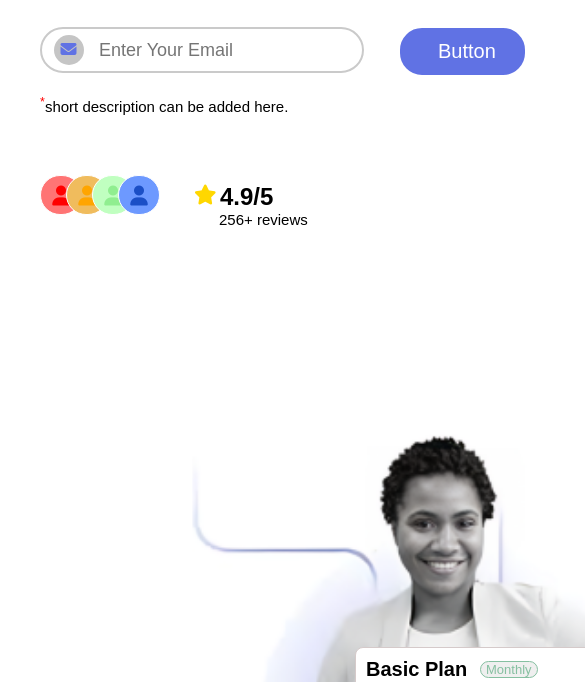
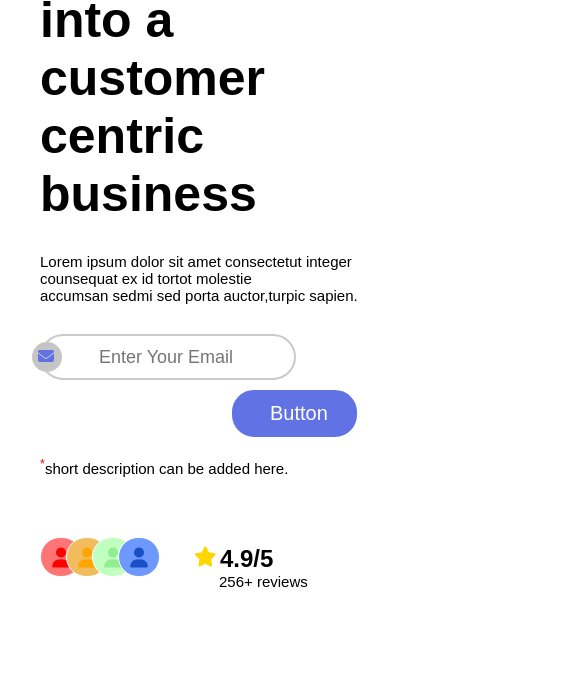
Before and after one commit to VishnusIdea/Codunt, a plain HTML site: page Project_Dashboard/index.html in a window 390 px wide. Shown: the part 554-1236 px from the top of the page, 585 px wide, since content can reach past the window. Drawn offline with Linux system fonts and the light colour scheme.

Commit message:
change css

```diff
--- a/Project_Dashboard/style.css
+++ b/Project_Dashboard/style.css
@@ -113,12 +113,7 @@ nav ul li a {
   display: block;
 }
 
-
-
 /* content */
-
-
-
 
 .content_area {
   display: flex;
@@ -175,7 +170,7 @@ nav ul li a {
   margin-top: -45px;
 }
 
-.submit{
+.submit {
   display: flex;
   flex-direction: column;
 }
@@ -280,9 +275,7 @@ nav ul li a {
   padding-left: 179px;
 }
 
-
 /*--------     image     ---------*/
-
 
 .image-contanier {
   display: grid;
@@ -291,7 +284,6 @@ nav ul li a {
 .picture {
   height: 329px;
   width: 100%;
-
 }
 
 .person_image {
@@ -370,11 +362,7 @@ nav ul li a {
   border-radius: 50px;
 }
 
-
-
 /*--------  media ---------*/
-
-
 
 nav .fas {
   display: none;
@@ -390,7 +378,7 @@ nav .fas {
     background: rgb(96, 114, 228);
     position: fixed;
     top: 0;
-        left:-200px;
+    left: -200px;
     width: 200px;
     height: 100vh;
     padding-top: 50px;
@@ -403,7 +391,7 @@ nav .fas {
     margin: 25px;
   }
 
-    nav  .fas {
+  nav .fas {
     position: absolute;
     top: 25px;
     right: 25px;
@@ -426,33 +414,46 @@ nav .fas {
     margin: 30px 30px;
   }
 
-
-
   .content_area {
     margin: 60px 5px;
-        width: 225%;
+    width: 100%;
   }
 
+  .mail-input {
+    width: 80%;
+  }
+
+  .mail-img {
+    margin-left: -264px;
+  }
+
+  .about-button2 {
+    margin-left: 60%;
+    margin-top: 10px;
+  }
 
   .about-text1 {
     color: rgb(35, 108, 69);
     margin-left: 70px;
   }
 
+
   .about-text2 {
     font-size: 50px;
     padding-top: 40px;
   }
-
+  .picture {
+    width: 100%;
+    margin: 1px -200px;
+  }
 
 
   .person_image {
     width: 100%;
-
   }
 
   .card-data {
     width: 50%;
-        margin-top: -40px;
+    margin: -68px 100px;
   }
 }
```
Also changed, not shown: Project_Dashboard/mail_img.jpg (deleted). Lines whose indentation alone changed are shown as unchanged.
